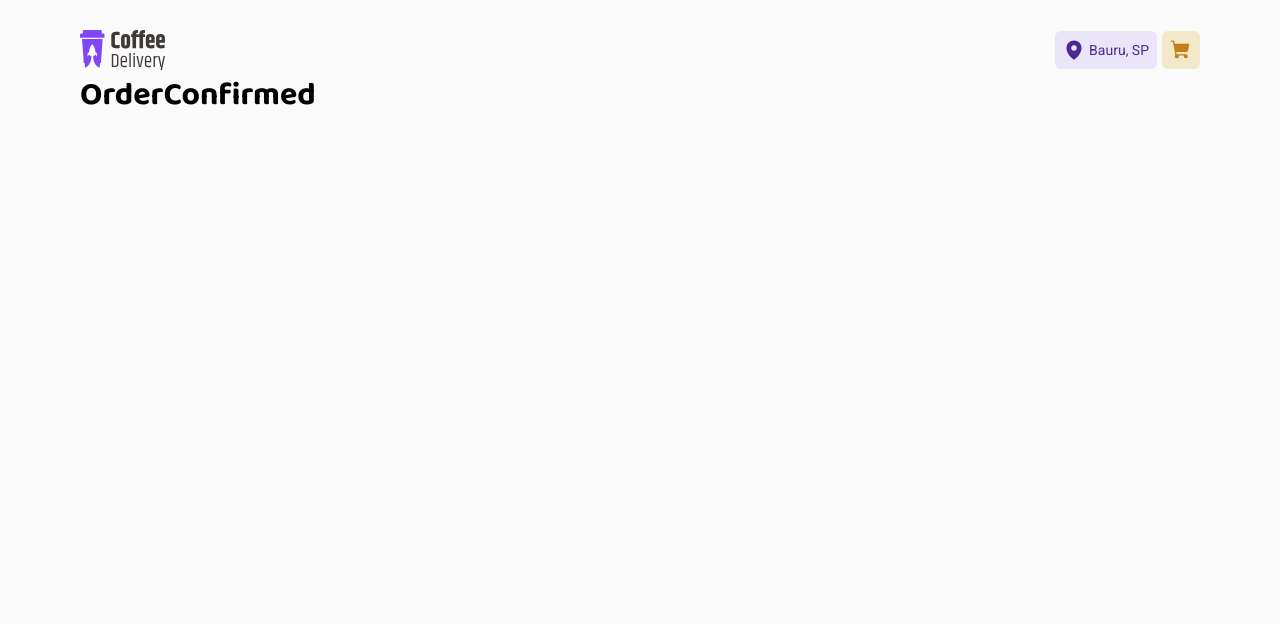
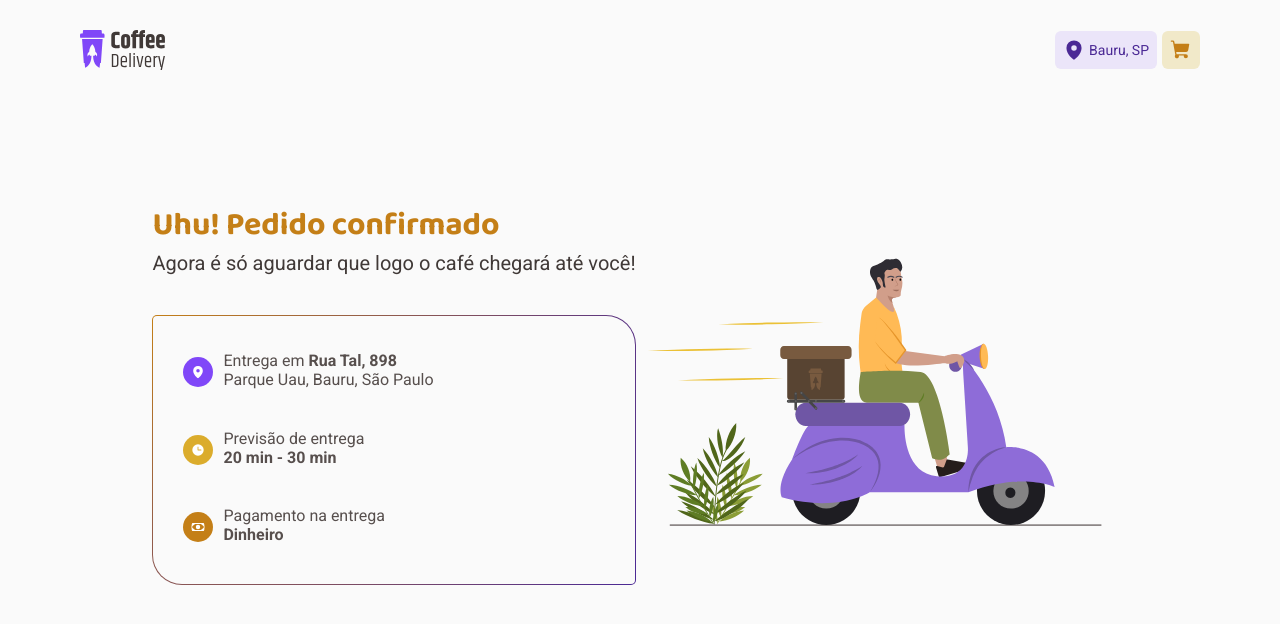
Before and after one commit to leotheodoro/coffee-delivery, a React (Vite) app: page /order-confirmed in a window 1280 px wide. Shown: the top 624 px of the page. Built offline with nearby package versions, Linux system fonts and the light colour scheme.

Commit message:
:sparkles: design finished

```diff
--- a/src/pages/OrderCheckout/styles.ts
+++ b/src/pages/OrderCheckout/styles.ts
@@ -7,6 +7,7 @@ export const OrderCheckoutContainer = styled.div`
   align-items: flex-start;
   width: 100%;
   margin-bottom: 3rem;
+  margin-top: 4rem;
 
   @media (max-width: 1223px) {
     justify-content: center;
--- a/src/pages/OrderConfirmed/index.tsx
+++ b/src/pages/OrderConfirmed/index.tsx
@@ -1,3 +1,45 @@
+import { Clock, MapPin, Money } from 'phosphor-react'
+import {
+  OrderConfirmedContainer,
+  OrderConfirmedInfo,
+  OrderConfirmedInfoTag,
+} from './styles'
+
+import OrderConfirmedBackgroundImg from '../../assets/order-confirmed-background.svg'
+
 export function OrderConfirmed() {
-  return <h1>OrderConfirmed</h1>
+  return (
+    <OrderConfirmedContainer>
+      <OrderConfirmedInfo>
+        <h2>Uhu! Pedido confirmado</h2>
+        <p>Agora é só aguardar que logo o café chegará até você!</p>
+        <div>
+          <OrderConfirmedInfoTag>
+            <MapPin weight="fill" />
+            <div>
+              <p>
+                Entrega em <span>Rua Tal, 898</span>
+              </p>
+              <p>Parque Uau, Bauru, São Paulo</p>
+            </div>
+          </OrderConfirmedInfoTag>
+          <OrderConfirmedInfoTag>
+            <Clock weight="fill" />
+            <div>
+              <p>Previsão de entrega</p>
+              <span>20 min - 30 min</span>
+            </div>
+          </OrderConfirmedInfoTag>
+          <OrderConfirmedInfoTag>
+            <Money weight="fill" />
+            <div>
+              <p>Pagamento na entrega</p>
+              <span>Dinheiro</span>
+            </div>
+          </OrderConfirmedInfoTag>
+        </div>
+      </OrderConfirmedInfo>
+      <img src={OrderConfirmedBackgroundImg} alt="" />
+    </OrderConfirmedContainer>
+  )
 }
--- /dev/null
+++ b/src/pages/OrderConfirmed/styles.ts
@@ -0,0 +1,108 @@
+import styled from 'styled-components'
+
+export const OrderConfirmedContainer = styled.div`
+  width: 100%;
+  min-height: calc(100% = 20.4rem);
+  display: flex;
+  flex-flow: row wrap;
+  align-items: center;
+  justify-content: space-between;
+  margin-top: 4rem;
+
+  img {
+    max-width: 49.2rem;
+    width: 100%;
+  }
+
+  @media (max-width: 1550px) {
+    justify-content: center;
+    min-height: calc(100% - 35.4rem);
+  }
+`
+
+export const OrderConfirmedInfo = styled.div`
+  margin-bottom: 12rem;
+
+  h2 {
+    color: ${(props) => props.theme.colors['yellow-dark']};
+    font-size: ${(props) => props.theme.fonts.sizes.huge};
+  }
+
+  p {
+    color: ${(props) => props.theme.colors['base-subtitle']};
+    font-size: ${(props) => props.theme.fonts.sizes.medium2};
+  }
+
+  > div {
+    width: 100%;
+    height: 27rem;
+    display: flex;
+    flex-direction: column;
+    align-items: flex-start;
+    justify-content: space-evenly;
+    margin-top: 4rem;
+    border: double 1px transparent;
+    border-image-slice: 1;
+    border-radius: 5px 30px;
+    background-image: linear-gradient(
+        ${(props) => props.theme.colors.background},
+        ${(props) => props.theme.colors.background}
+      ),
+      radial-gradient(
+        circle at top left,
+        ${(props) => props.theme.colors['yellow-dark']},
+        ${(props) => props.theme.colors['purple-dark']}
+      );
+    background-origin: border-box;
+    background-clip: content-box, border-box;
+  }
+
+  div:first-child svg {
+    background-color: ${(props) => props.theme.colors.purple};
+  }
+
+  div:nth-child(2) svg {
+    background-color: ${(props) => props.theme.colors.yellow};
+  }
+
+  @media (max-width: 1550px) {
+    margin: 0;
+    height: max-content;
+  }
+`
+
+export const OrderConfirmedInfoTag = styled.div`
+  margin-left: 3rem;
+  display: flex;
+  flex-direction: row;
+  align-items: center;
+
+  > div {
+    display: flex;
+    flex-direction: column;
+    height: 4.2rem;
+    margin-left: 1rem;
+
+    span {
+      font-size: ${({ theme }) => theme.fonts.sizes.small4};
+      color: ${({ theme }) => theme.colors['base-text']};
+      font-weight: bold;
+    }
+
+    p {
+      font-size: ${({ theme }) => theme.fonts.sizes.small4};
+      color: ${({ theme }) => theme.colors['base-text']};
+    }
+  }
+
+  svg {
+    border-radius: 50%;
+    padding: 0.8rem;
+    font-size: 3rem;
+    background-color: ${({ theme }) => theme.colors['yellow-dark']};
+  }
+
+  path {
+    color: ${({ theme }) => theme.colors.white};
+  }
+`
```
Also changed, not shown: src/assets/order-confirmed-background.svg (added).
